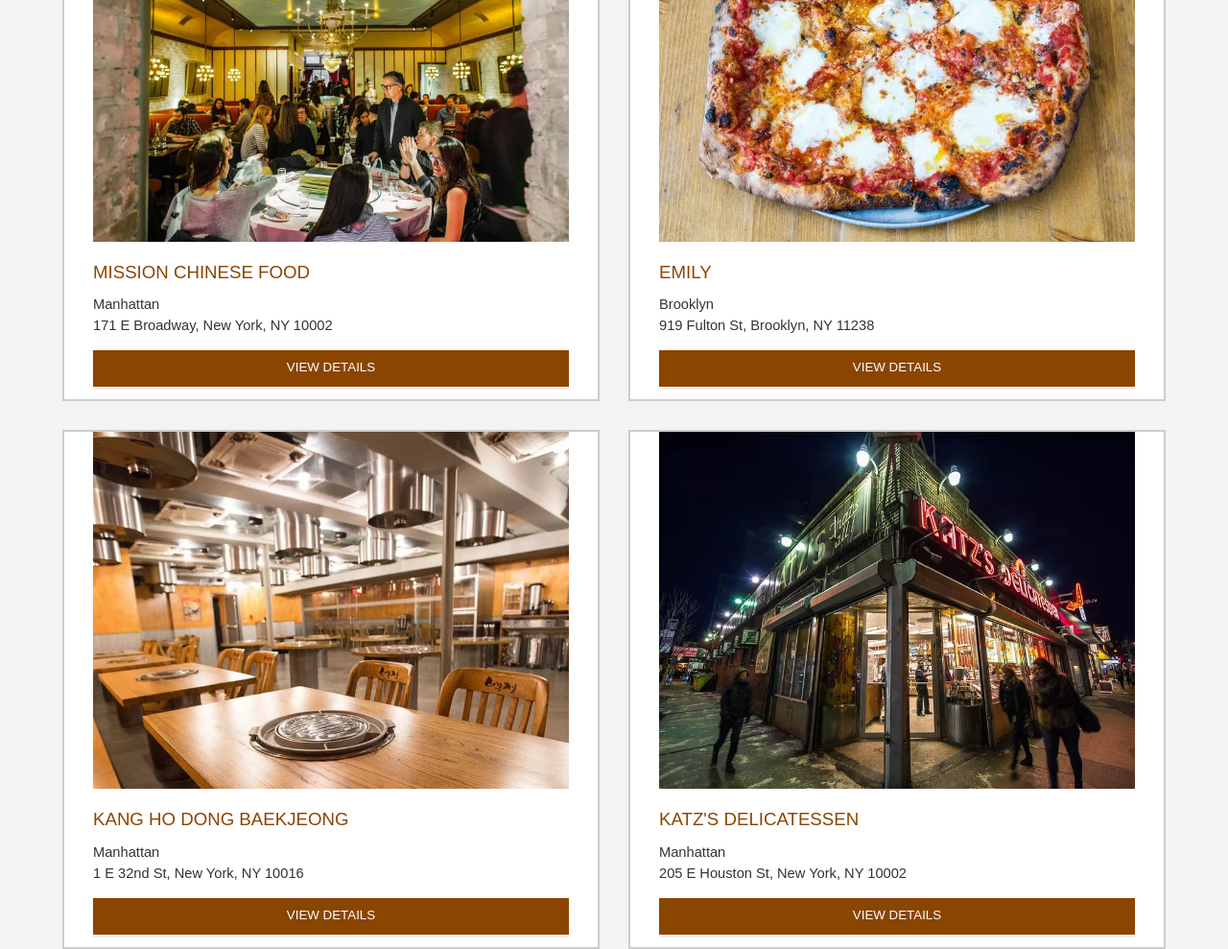
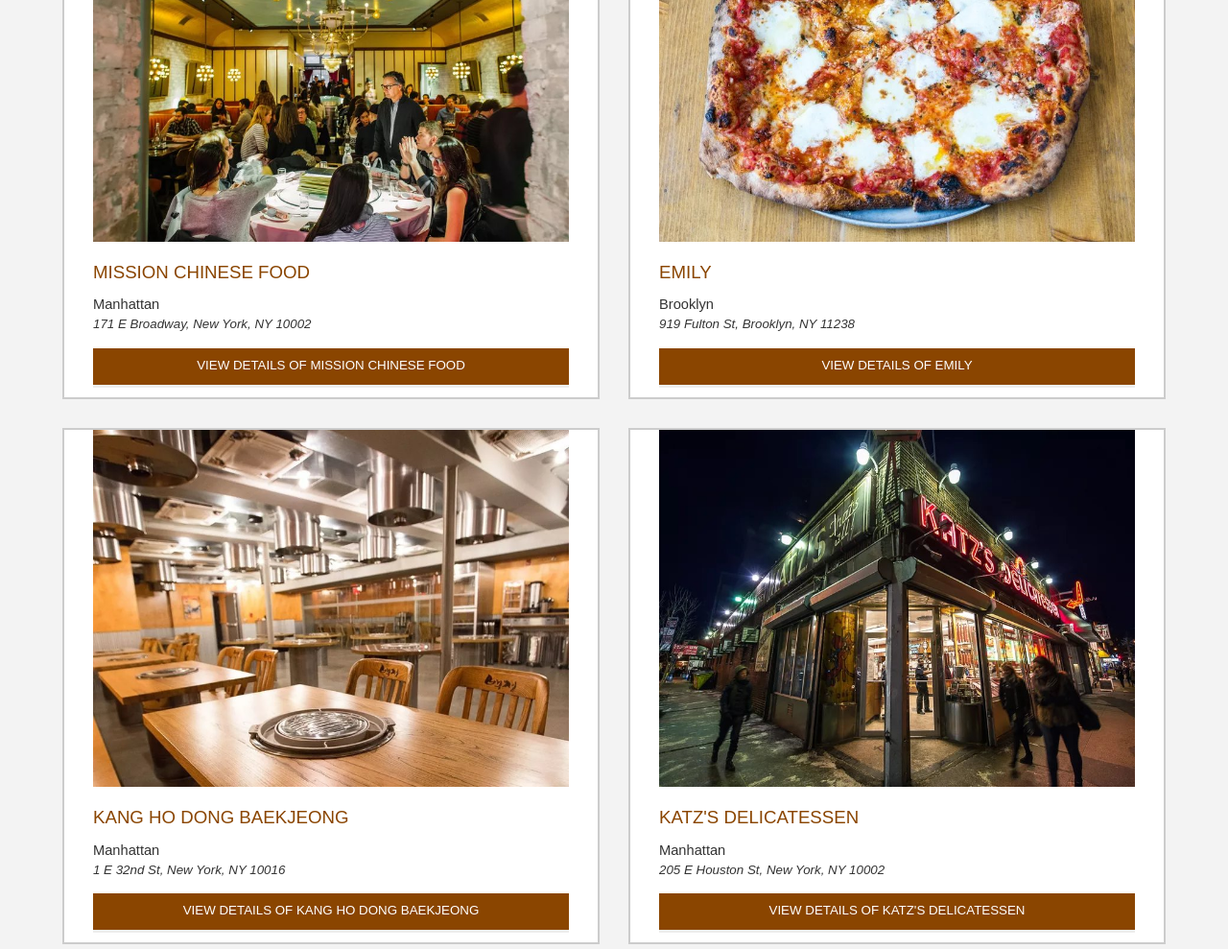
Before and after one commit to maevanapcontact/fend-restaurant-review-app, a plain HTML site: page index.html in a window 1280 px wide. Shown: the part 718-1707 px from the top of the page at 96% size. Drawn offline with Linux system fonts and the light colour scheme; some packages are replaced by stand-ins of ours.

Commit message:
refactor: add accessibility layer

```diff
--- a/js/main.js
+++ b/js/main.js
@@ -168,12 +168,12 @@ createRestaurantHTML = (restaurant) => {
   neighborhood.innerHTML = restaurant.neighborhood;
   li.append(neighborhood);
 
-  const address = document.createElement('p');
+  const address = document.createElement('address');
   address.innerHTML = restaurant.address;
   li.append(address);
 
   const more = document.createElement('a');
-  more.innerHTML = 'View Details';
+  more.innerHTML = 'View Details of ' + restaurant.name;
   more.href = DBHelper.urlForRestaurant(restaurant);
   li.append(more)
 
```
Also changed, not shown: restaurant.html (+1 -1 lines).
